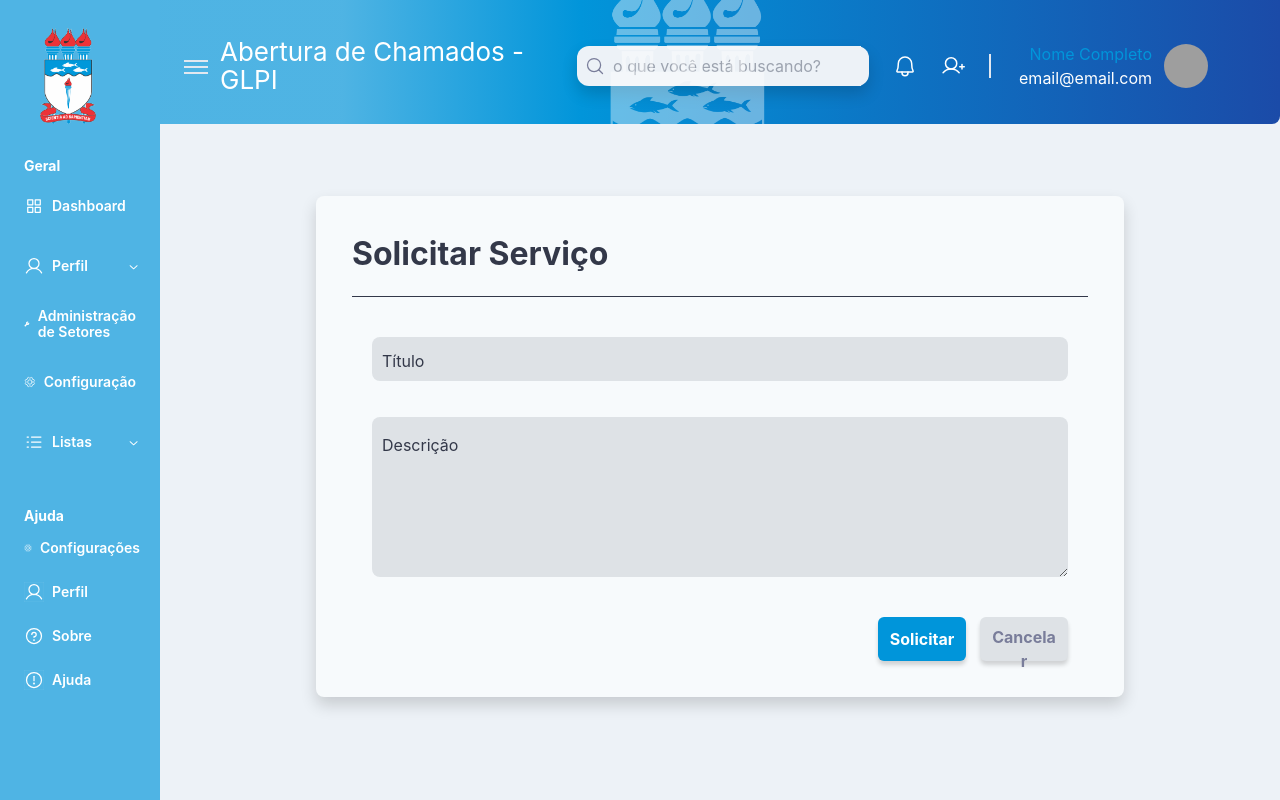
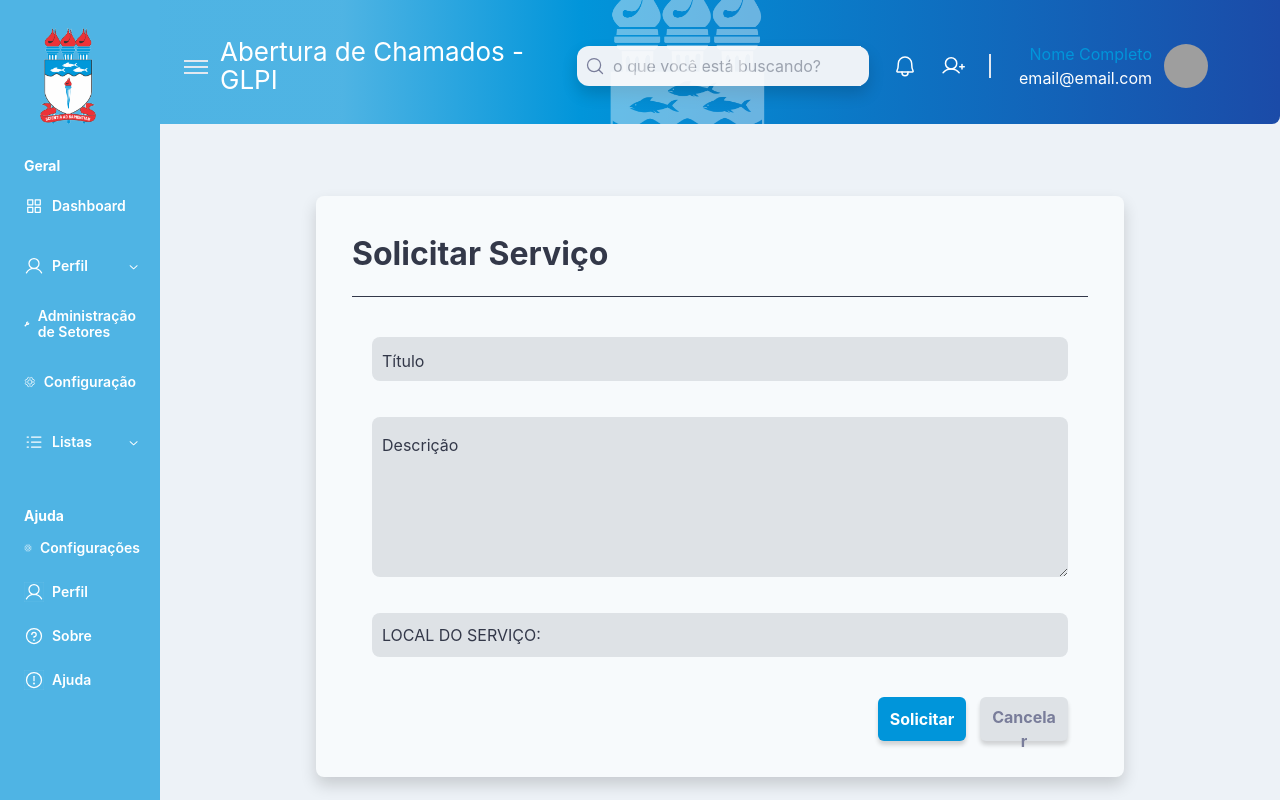
Before and after one commit to CharlieBellow/GLPI-react-components, a React (Create React App) app: page /CreateService in a window 1280 px wide. Shown: the top 800 px of the page. Built offline with nearby package versions, Linux system fonts and the light colour scheme; grey boxes are pictures that could not be loaded; the HTML template or start-up script is replaced by a standard one.

Commit message:
add yup's validations

```diff
--- a/src/components/ButtonSelect.tsx
+++ b/src/components/ButtonSelect.tsx
@@ -2,6 +2,7 @@
 import { FiChevronDown, FiChevronUp, FiCheck } from "react-icons/fi";
 import { Select, SelectContent, SelectGroup, SelectIcon, SelectItem, SelectItemIndicator, SelectItemText, SelectLabel, SelectScrollDownButton, SelectScrollUpButton, SelectSeparator, SelectTrigger, SelectValue, SelectViewport} from "@radix-ui/react-select";
 import * as Icon from 'phosphor-react';
+import { Field } from "formik";
 
 interface ButtonSelectProps extends React.HTMLAttributes<HTMLElement> {
 	className?: string;
@@ -13,13 +14,14 @@ interface ButtonSelectProps extends React.HTMLAttributes<HTMLElement> {
 	iconSelectItemIndicator?: Icon.IconProps | "";
 	//register?: any;
 	selectValue?: string;
-	//itemId?: number;
+	itemId?: number;
+	name?: string;
+	type?: string;
 }
 
 export function ButtonSelect(props: ButtonSelectProps) {
 
 
-	//const [selectValue, setSelectValue] = useState(1)
 	const serviceLocation = [{ id: 1, values: 'Bloco A' }, { id: 2, values: 'Bloco B' }, { id: 3, values: 'Bloco C' }, { id: 4, values: 'Bloco Med' }, { id: 5, values: 'Bloco em L' }, { id: 6, values: 'Casa Velha' }, { id: 7, values: 'NCEX' }, { id: 8, values: 'RU' }, { id: 9, values: 'Administrativo' }, { id: 10, values: 'Bloco Co}ordenações' }, { id: 11, values: 'Transporte' }];
 
 return (
@@ -28,17 +30,18 @@ return (
 		{...props}
 	>
 			<Select>
+
+				{/*<Field as="select"  name={ props.name } type={ props.type}>*/}
 				<SelectTrigger
 					aria-label="Filter"
 					className={`flex justify-between ${props.triggerWidth}`}
 				>
-				<SelectValue placeholder={props.placeholder}  />
+					<SelectValue placeholder={props.placeholder} />
 					<SelectIcon>
-					<>
-					{props.icon}
-					</>
+						<>{props.icon}</>
 					</SelectIcon>
 				</SelectTrigger>
+
 				<SelectContent>
 					<SelectScrollUpButton>
 						<FiChevronUp size={24} className="pl-1" />
@@ -57,15 +60,19 @@ return (
 												//	setSelectValue(e.target.value)
 											//	console.log(e.target.value)
 											//}}
+										>
+											<SelectItemText>
+												{ selectItem.values }
+											</SelectItemText>
 
-
-								>
-									<SelectItemText>{selectItem.values}</SelectItemText>
 											<SelectItemIndicator>
 												<>
-										{props.iconSelectItemIndicator === "" ?  <FiCheck size={24} className="pl-1" /> : props.iconSelectItemIndicator}
+													{props.iconSelectItemIndicator === "" ? (
+														<FiCheck size={24} className="pl-1" />
+													) : (
+														props.iconSelectItemIndicator
+													)}
 												</>
-
 											</SelectItemIndicator>
 										</SelectItem>
 								);
@@ -79,7 +86,8 @@ return (
 					</SelectScrollDownButton>
 				</SelectContent>
 			</Select>
+		{/*</Field>*/}
 	</div>
-)};
+);};
 
 export default ButtonSelect;
--- a/src/components/CardCreateService.tsx
+++ b/src/components/CardCreateService.tsx
@@ -1,48 +1,60 @@
-import React from 'react';
+import React from "react";
 import ButtonSelect from "./ButtonSelect";
-import { Button } from './Button';
-import { CardTitle } from './CardTitle';
-import { CardLine } from './CardLine';
+import { Button } from "./Button";
+import { CardTitle } from "./CardTitle";
+import { CardLine } from "./CardLine";
 import { CardLabelInput } from "./CardLabelInput";
 import { CardLabelTextarea } from "./CardLabelTextarea";
-import * as yup from 'yup';
-import { yupResolver } from '@hookform/resolvers/yup'
+import * as yup from "yup";
+import { yupResolver } from "@hookform/resolvers/yup";
 //import { phoneNumber } from "../Utils/validations";
-
-
+import { Formik, FormikHelpers, Field, Form, setNestedObjectValues } from "formik";
 
 import { useForm } from "react-hook-form";
 //import { useState } from 'react';
 
-
-
-
-
-
 export const CardCreateService = () => {
-
-	//const [selectValue, setSelectValue] = useState('')
-	//const serviceLocation = [{ id: 1, values: 'Bloco A' }, { id: 2, values: 'Bloco B' }, { id: 2, values: 'Bloco C' }, { id: 2, values: 'Bloco Med' }, { id: 2, values: 'Bloco em L' }, { id: 2, values: 'Casa Velha' }, { id: 2, values: 'NCEX' }, { id: 2, values: 'RU' }, { id: 2, values: 'Administrativo' }, { id: 2, values: 'Bloco Co}ordenações' }, { id: 2, values: 'Transporte' }];
+	const serviceLocation = [
+		{ id: 1, values: "Bloco A" },
+		{ id: 2, values: "Bloco B" },
+		{ id: 2, values: "Bloco C" },
+		{ id: 2, values: "Bloco Med" },
+		{ id: 2, values: "Bloco em L" },
+		{ id: 2, values: "Casa Velha" },
+		{ id: 2, values: "NCEX" },
+		{ id: 2, values: "RU" },
+		{ id: 2, values: "Administrativo" },
+		{ id: 2, values: "Bloco Co}ordenações" },
+		{ id: 2, values: "Transporte" },
+	];
 	//
 	const validationSchema = yup.object().shape({
-		title: yup.string().min(5, 'No mínimo 5 caracteres').required('É obrigatório colocar um título'),
-		description: yup.string().min(5, 'No mínimo 5 caracteres').required('É obrigatório descrever o motivo'),
+		title: yup
+			.string()
+			.min(5, "No mínimo 5 caracteres")
+			.required("É obrigatório colocar um título"),
+		description: yup
+			.string()
+			.min(10, "No mínimo 10 caracteres")
+			.required("É obrigatório descrever o motivo"),
 		//LocalService: yup.string(),
+	});
 
+//	function validate (values:any) {
+//		const errors = {};
+//
+//		if ( !values.title ) {
+//			errors.title = "O título é obrigatório"
+//		}
+//
+//		return errors
+//	}
+	function onSubmit(values: any, ) {
+		console.log("sumit", values);
+	}
 
-	})
-
-	const { register, handleSubmit, formState: {errors }} = useForm(
-		{ resolver: yupResolver(validationSchema) }
-	)
-
-
-	const newService = (service: any) => {
-		console.log(service);
-
-	}
 	return (
-		<div className='mx-4'>
+		<div className="mx-4">
 			<div
 				className="mt-18 mx-auto mb-80 flex flex-col lg:block
 				bg-white-ice pb-9 rounded-lg max-w-2xl lg:max-w-card lg:w-202
@@ -54,59 +66,81 @@ export const CardCreateService = () => {
 				<div className="mx-9 mt-4 mb-10">
 					<CardLine />
 				</div>
-				<form action="submit" className="" onSubmit={handleSubmit(newService)}>
-		 			<div className='flex flex-col gap-9'>
-			 			<div className='mx-14'>
+				<Formik
+					validationSchema={validationSchema}
+					onSubmit={onSubmit}
+					initialValues={{
+						title: "",
+						description: "",
+						serviceLocal: "",
+					}}
+					render={({ values, handleSubmit, errors, touched }) => (
+						<Form onSubmit={handleSubmit}>
+							<div className="flex flex-col gap-9">
+								<div className="mx-14">
 									<CardLabelInput
 										label="Título"
+										name="title"
 										type="text"
+										width="w-full"
 										inputId="title"
-								width="w-full"
-								{...register('title') }
 									/>
-							{/*{errors.title?.message}*/}
+									{errors.title && (
+										<span className="text-red-ufal text-sm">
+											{errors.title}
+										</span>
+									)}
 									{/*{ errors.title?.type }*/}
 								</div>
+
+								<div className="">
 								<CardLabelTextarea
 									label="Descrição"
+									type="textarea"
+									name="description"
 									textareaId="description"
-							{...register('description')}
 								/>
+									{errors.description && (
+										<span className="mx-14 text-red-ufal text-sm">
+											{errors.description}
+										</span>
+									)}
+								</div>
 								{/*{errors.description?.message}*/}
 								{/*{ errors.description?.type}*/}
-			 			{/*<div className='mx-14'>
+								<div className="mx-14">
+									{/*<Field as="select"> -- não aceita um componente select, não pega o estado -- */}
 									<ButtonSelect
+										type="select"
+										name="serviceLocal"
 										title="LOCAL DO SERVIÇO:"
-								placeholder="Local do serviço"
+										placeholder="LOCAL DO SERVIÇO:"
 										listSelectButton={serviceLocation}
 										className="block px-2.5 pb-2.5 pt-2.5 text-base text-light-bg bg-gray-medium focus:bg-transparent
 													max-h-11 rounded-lg appearance-none focus:outline-none focus:ring-0 focus:border-2 focus:border-blue-ufal peer"
 										triggerWidth="w-full"
+										itemId={32}
 										//selectValue={selectValue}
 										//value={selectValue}
 
 										//onChange={ e => {setSelectValue(e.target.value)}}
 										//{...register('')}
+									/>
 
-							/>
-			 			</div>*/}
+									{/*</Field>*/}
 								</div>
-			 	</form>
+							</div>
 							<div className="flex justify-end gap-x-3.5 mr-14 mt-10">
-			 		<Button
-			 			title="Solicitar"
-						theme="primaryAction"
-						type="submit"
-			 		/>
-			 		<Button
-			 			title="Cancelar"
-			 			theme="secondaryAction"
+								<Button title="Solicitar" theme="primaryAction" type="submit" />
+								<Button title="Cancelar" theme="secondaryAction" />
+							</div>
+						</Form>
+					)}
 				/>
 			</div>
 		</div>
-		</div>
 	);
-}
+};
 
 export default CardCreateService;
 
--- a/src/components/CardLabelInput.tsx
+++ b/src/components/CardLabelInput.tsx
@@ -1,13 +1,14 @@
 import * as Icon from "phosphor-react";
+import { Field } from 'formik';
 
 interface CardLabelInputProps extends React.HTMLAttributes<HTMLElement>{
   label: string;
   type: string;
-  inputId: string;
+  inputId?: string;
   width: string;
   pattern?: string;
   icon?: Icon.IconProps;
-  register?: any;
+  name?: string
 }
 
 function CardLabel(props: CardLabelInputProps) {
@@ -29,18 +30,16 @@ function CardLabel(props: CardLabelInputProps) {
 export function CardLabelInput(props: CardLabelInputProps) {
   return (
 		<div className="relative flex items-center">
-			<input
-        {...props}
-        type={props.type}
-        id={props.inputId}
-        name={props.inputId}
-        pattern={props.pattern}
-        className={`block px-2.5 pb-2.5 pt-2.5 text-base text-light-bg bg-gray-medium focus:bg-transparent
+			<Field
+        { ...props }
+        type={ props.type }
+        name={ props.name}
+        pattern={ props.pattern }
+        className={ `block px-2.5 pb-2.5 pt-2.5 text-base text-light-bg bg-gray-medium focus:bg-transparent
           max-h-11 rounded-lg appearance-none focus:outline-none
-          focus:ring-0 focus:border-2 focus:border-blue-ufal peer ${props.width}`}
+          focus:ring-0 focus:border-2 focus:border-blue-ufal peer ${ props.width }` }
         placeholder=" "
-        required
-        ref={ props.register}
+        //required
 			/>
       <>
         {props.icon}
--- a/src/components/CardLabelTextarea.tsx
+++ b/src/components/CardLabelTextarea.tsx
@@ -1,7 +1,11 @@
+import { Field } from "formik";
+
 interface CardLabelTextareaProps extends React.HTMLAttributes<HTMLElement> {
 	label: string;
-  textareaId: string;
+  textareaId?: string;
   register?: any;
+  type?: string;
+  name?: string
 }
 
 function CardLabel(props: CardLabelTextareaProps) {
@@ -21,15 +25,17 @@ function CardLabel(props: CardLabelTextareaProps) {
 
 export function CardLabelTextarea(props: CardLabelTextareaProps) {
   return (
-      <div className="relative mx-14">
-        <textarea
-          id={props.textareaId}
-          name={props.textareaId}
-          className="block px-2.5 pb-2.5 pt-2.5 h-40 min-h-full max-h-40 w-full text-base
+    <div className="relative mx-14">
+
+      <Field as="textarea"
+        { ...props }
+        name={ props.name }
+        id={ props.label }
+        type={ props.type }
+        className="block px-2.5 pb-2.5 pt-2.5 h-40 min-h-full max-h-40 w-full text-base
           text-light-bg bg-gray-medium focus:bg-transparent rounded-lg appearance-none
           focus:outline-none focus:ring-0 focus:border-2 focus:border-blue-ufal peer"
         placeholder=" "
-        ref={ props.register}
         />
 
         <CardLabel
```
Lines whose indentation alone changed are shown as unchanged.
